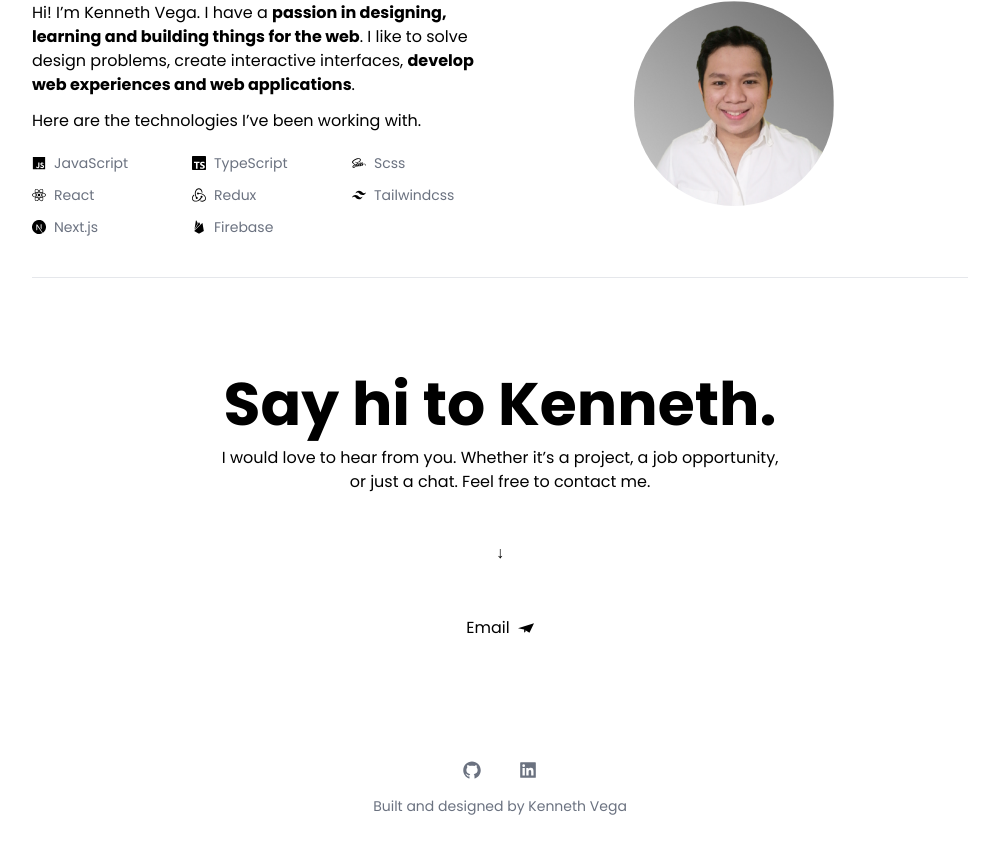
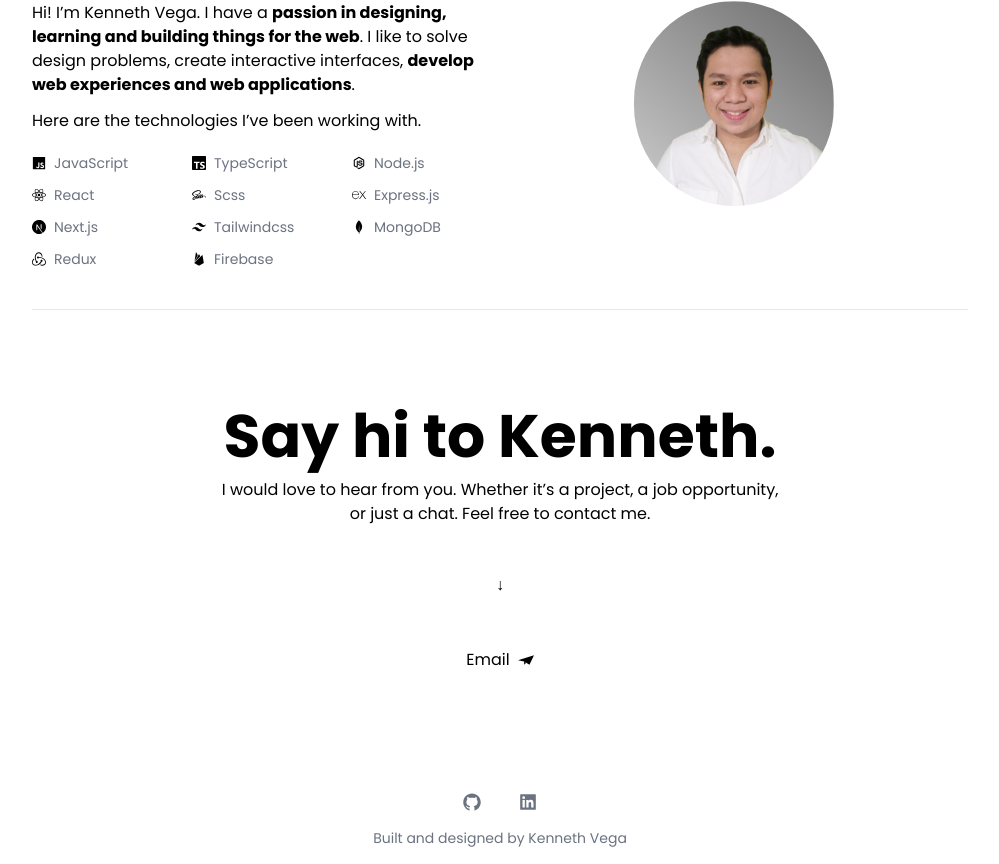
Before and after one commit to kennethvega/kennethvega.com, a Next.js app: page / in a window 1280 px wide. Shown: the part 1089-1953 px from the top of the page, without its empty margins (140-1139 px from the left). Before the commit the page ends 1921 px from the top, so only its background shows below. Built offline with nearby package versions, Linux system fonts and the light colour scheme; no server answers; the database is empty.

Commit message:
modified tech stack

```diff
--- a/constant/Stack.tsx
+++ b/constant/Stack.tsx
@@ -14,65 +14,6 @@ import {
   SiMongodb,
 } from "react-icons/si";
 
-// export const Stack = [
-//   {
-//     first: [
-//       {
-//         name: "JavaScript",
-//         logo: <IoLogoJavascript />,
-//       },
-//       {
-//         name: "TypeScript",
-//         logo: <SiTypescript />,
-//       },
-
-//       // {
-//       //   name: "Node.js",
-//       //   logo: <IoLogoNodejs />,
-//       // },
-//     ],
-//     second: [
-//       {
-//         name: "React",
-//         logo: <FaReact />,
-//       },
-//       {
-//         name: "Scss",
-//         logo: <IoLogoSass />,
-//       },
-//       // {
-//       //   name: "Express.js",
-//       //   logo: <SiExpress />,
-//       // },
-//     ],
-//     third: [
-//       {
-//         name: "Next.js",
-//         logo: <SiNextdotjs />,
-//       },
-//       {
-//         name: "Tailwindcss",
-//         logo: <SiTailwindcss />,
-//       },
-
-//       // {
-//       //   name: "MongoDB",
-//       //   logo: <SiMongodb />,
-//       // },
-
-//       {
-//         name: "Redux",
-//         logo: <SiRedux />,
-//       },
-
-//       {
-//         name: "Firebase",
-//         logo: <IoLogoFirebase />,
-//       },
-//     ],
-//   },
-// ];
-
 export const Stack = [
   {
     first: [
@@ -85,45 +26,44 @@ export const Stack = [
         logo: <SiTypescript />,
       },
 
-      // {
-      //   name: "Node.js",
-      //   logo: <IoLogoNodejs />,
-      // },
+      {
+        name: "Node.js",
+        logo: <IoLogoNodejs />,
+      },
     ],
     second: [
+      {
+        name: "React",
+        logo: <FaReact />,
+      },
       {
         name: "Scss",
         logo: <IoLogoSass />,
       },
       {
-        name: "React",
-        logo: <FaReact />,
+        name: "Express.js",
+        logo: <SiExpress />,
+      },
+    ],
+    third: [
+      {
+        name: "Next.js",
+        logo: <SiNextdotjs />,
+      },
+      {
+        name: "Tailwindcss",
+        logo: <SiTailwindcss />,
       },
 
-      // {
-      //   name: "Express.js",
-      //   logo: <SiExpress />,
-      // },
-    ],
-    third: [
+      {
+        name: "MongoDB",
+        logo: <SiMongodb />,
+      },
+
       {
         name: "Redux",
         logo: <SiRedux />,
       },
-
-      {
-        name: "Tailwindcss",
-        logo: <SiTailwindcss />,
-      },
-      {
-        name: "Next.js",
-        logo: <SiNextdotjs />,
-      },
-
-      // {
-      //   name: "MongoDB",
-      //   logo: <SiMongodb />,
-      // },
 
       {
         name: "Firebase",
```
